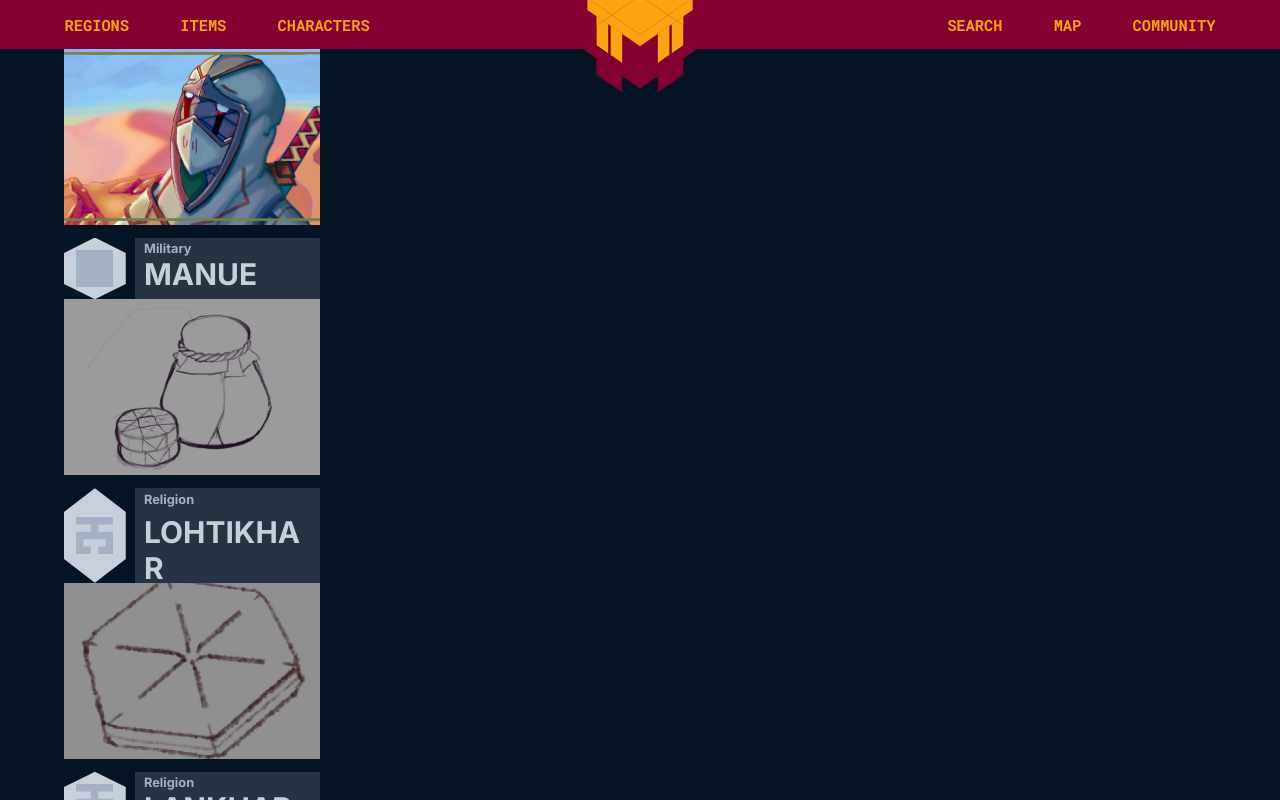
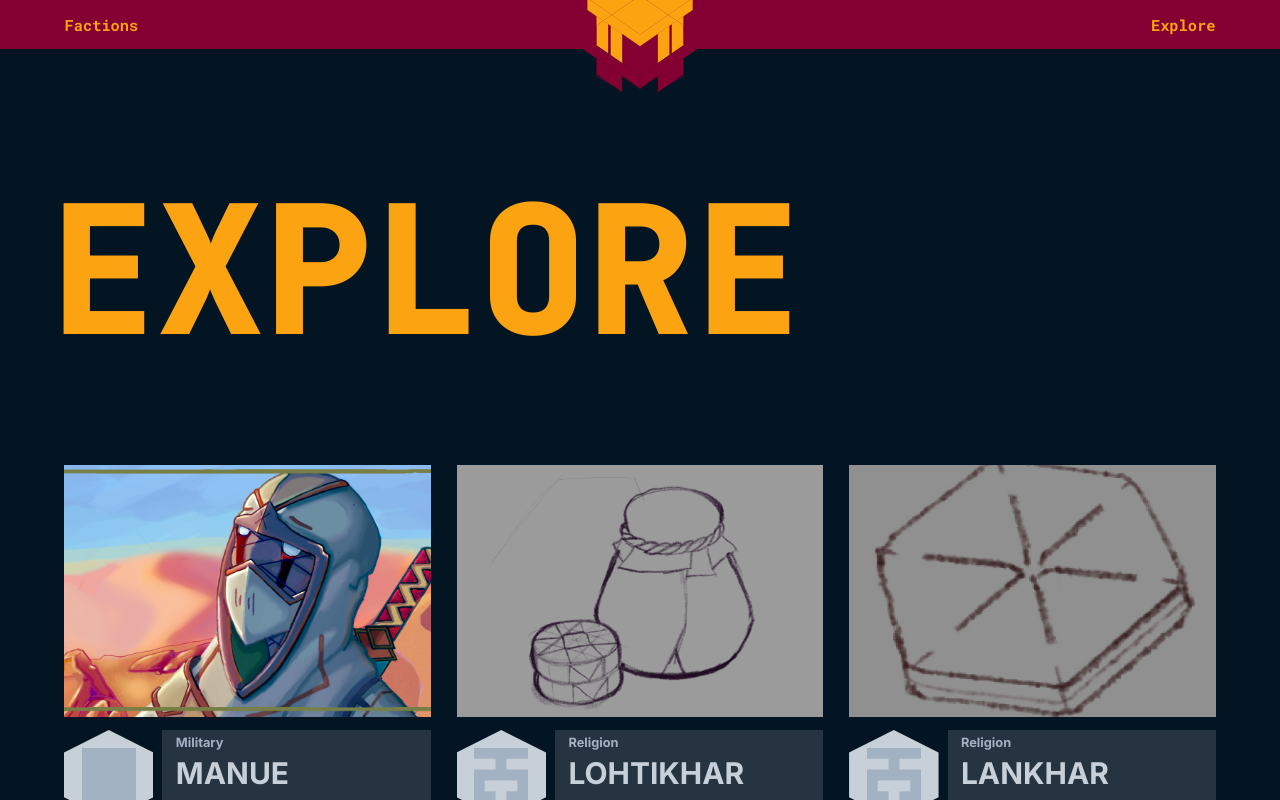
Before and after one commit to sorrowmismana/Cereta-Shagafar, a React (Vite) app: page / in a window 1280 px wide. Shown: the top 800 px of the page. Built offline with nearby package versions, Linux system fonts and the light colour scheme.

Commit message:
feature: functional nav bar & title on explore page

```diff
--- a/index.html
+++ b/index.html
@@ -11,6 +11,10 @@
     <link rel="preconnect" href="https://fonts.gstatic.com" crossorigin>
     <link href="https://fonts.googleapis.com/css2?family=Roboto+Mono:wght@100..700&display=swap" rel="stylesheet">
 
+    <link rel="preconnect" href="https://fonts.googleapis.com">
+    <link rel="preconnect" href="https://fonts.gstatic.com" crossorigin>
+    <link href="https://fonts.googleapis.com/css2?family=JetBrains+Mono:ital,wght@0,100..800;1,100..800&display=swap" rel="stylesheet">
+
     <link rel="icon" type="image/svg+xml" href="/shagafar_icon.svg" />
 
     <meta name="viewport" content="width=device-width, initial-scale=1.0" />
--- a/src/App.jsx
+++ b/src/App.jsx
@@ -9,6 +9,7 @@ function App() {
         <Routes>
           <Route element={<Layout/>}>
             <Route path="/" element={<Explore/>}/>
+            <Route path="/factions" element={<Faction/>}/>
           </Route>
         </Routes>
       </BrowserRouter>
--- a/src/components/ArticleCard/ArticleCard.css
+++ b/src/components/ArticleCard/ArticleCard.css
@@ -2,7 +2,7 @@
 
 .articleCard{
     grid-template-rows: auto auto;
-    width: 20vw;
+    width: 100%;
     display: grid;
     grid-template-areas:
     "image image"
--- a/src/components/NavBar/NavBar.css
+++ b/src/components/NavBar/NavBar.css
@@ -23,13 +23,16 @@
 .navLeft, .navRight{
     display: flex;
     gap: 4vw;
+
+
 }
 
-.navLeft, .navRight a{
+.navLeft a, .navRight a{
     font-family: "Roboto Mono", monospace;
     font-weight: 700;
     font-size: 1.2vw;
     color: #FCA311;
+    text-decoration: none;
 }
 
 .icon{
--- a/src/components/NavBar/NavBar.jsx
+++ b/src/components/NavBar/NavBar.jsx
@@ -1,21 +1,21 @@
 import emblem from "../../assets/icon/shagafar_emblem.svg";
 import "./NavBar.css";
+import { navLink } from "../../data/NavLinks";
+import { Link } from "react-router-dom";
 
 function NavBar(){
+    const left = navLink.filter(i => i.side === "left");
+    const right = navLink.filter(i =>i.side === "right");
     return(
         <div className="nav">
             <div className="navLeft">
-                <a>REGIONS</a>
-                <a>ITEMS</a>
-                <a>CHARACTERS</a>
+                {left.map(i=> (<Link key={i.to} to={i.to}>{i.label}</Link>))}
             </div>
             <div className="icon">
                 <img src={emblem}></img>
             </div>
             <div className="navRight">
-                <a>SEARCH</a>
-                <a>MAP</a>
-                <a>COMMUNITY</a>
+                {right.map(i =>(<Link key={i.to} to={i.to}>{i.label}</Link>))}
             </div>
 
             <div className="navBottom"></div>
--- a/src/data/NavLinks.js
+++ b/src/data/NavLinks.js
@@ -0,0 +1,12 @@
+export const navLink = [
+    {
+        label: "Factions",
+        to : "/factions",
+        side : "left",
+    },
+    {
+        label:"Explore",
+        to : "/explore",
+        side : "right",
+    },
+];
--- a/src/layouts/Layout.css
+++ b/src/layouts/Layout.css
@@ -1,6 +1,6 @@
 
 .wrapper{
     width: 90%;
-    max-width: 1500px;
-    margin: 0 auto  ;
+    max-width: 2500px;
+    margin:  6vw auto 0  ;
 }
--- a/src/pages/explorePage/ExplorePage.css
+++ b/src/pages/explorePage/ExplorePage.css
@@ -1,8 +1,39 @@
-.ExplorePage{
+.explorePage{
     margin-top: 8vw;
     display: flex;
-    flex-wrap: wrap;
+    flex-direction: column;
+    gap: 6vw;
+}
+
+.chevron{
+    width: 4vw;
+    aspect-ratio: 1 / 0.4387;
+    background: #A2B2C3;
+    clip-path: polygon(
+        0 0,
+        50% 65.8%,      /* tip of the outer edge: 0.2887 / 0.4387 */
+        100% 0,
+        100% 34.2%,     /* thickness: 0.15 / 0.4387 */
+        50% 100%,       /* tip of the inner edge */
+        0 34.2%
+    );
+}
+
+.pageTitle{
+    margin: 0;
+    text-transform: uppercase;
+    font-family: "JetBrains Mono", sans-serif;
+    font-weight: 900;
+    font-size: 14vw;
+    color: #FCA311;
+    text-align: left;
+    width: 100%;
+    margin-left: -0.083em;
+}
+
+.cardGrid{
+    display: grid;
+    grid-template-columns: repeat(3,1fr);
     gap: 2vw;
-    justify-content: center;
-    flex-direction: row;
+
 }
--- a/src/pages/explorePage/ExplorePage.jsx
+++ b/src/pages/explorePage/ExplorePage.jsx
@@ -4,10 +4,15 @@ import ArticleCard from "../../components/ArticleCard/ArticleCard"
 
 function ExplorePage(){
     return(
-        <div className="ArticlePage">
-            {articles.map(article => (
-                <ArticleCard key={article.id} {...article}/>
-            ))}
+        <div className="explorePage">
+            <div className="pageTitle">
+                <p>EXPLORE</p>
+            </div>
+            <div className="cardGrid">
+                {articles.map(article => (
+                    <ArticleCard key={article.id} {...article}/>
+                ))}
+            </div>
         </div>
     );
 }
```
